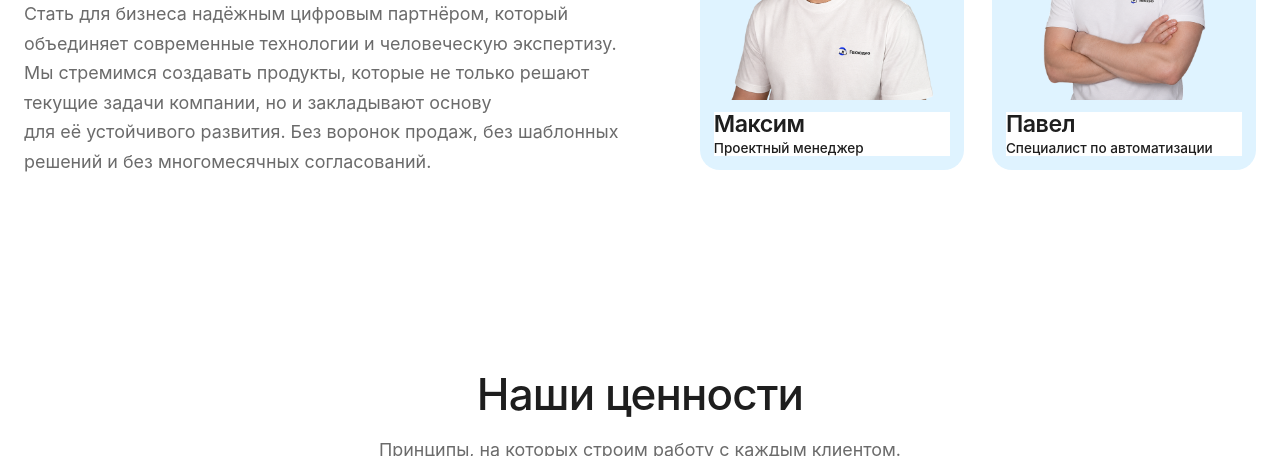
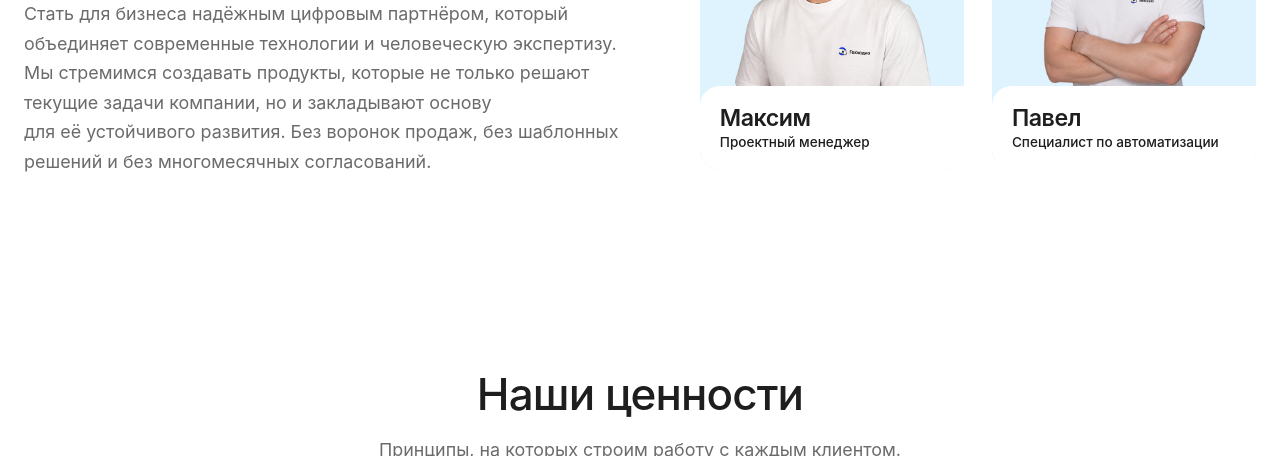
Before and after one commit to geckodio/geckodio, a website: page about.html in a window 1280 px wide. Shown: the part 644-1100 px from the top of the page. Drawn offline with Linux system fonts and the light colour scheme; a web font is replaced by a local one.

Commit message:
Refactor about-page CSS for improved layout and styles

```diff
--- a/assets/css/about-page.css
+++ b/assets/css/about-page.css
@@ -86,11 +86,12 @@
 
 .team-card__content {
   position: absolute;
-  left: 14px;
-  right: 14px;
-  bottom: 14px;
+  left: 0px;
+  right: 0px;
+  bottom: 0px;
   z-index: 2;
-  border-radius: 20, 0, 0, 20px;
+  padding: 20px 20px 20px 20px;
+  border-radius: 20px 0 0 20px;
   background: rgba(255, 255, 255);
   color: #1e1e1e;
 }
```
